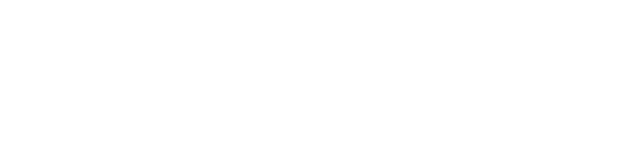
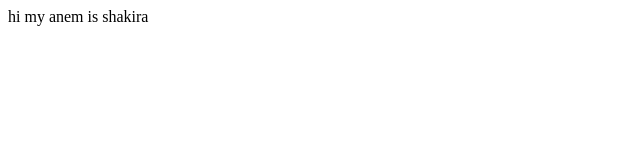
Before and after one commit to ChickenNuggetsAreTasty/ChickenNuggetsAreTasty.github.io, a plain HTML site: page index.html in a window 1280 px wide. Shown: the whole page, without its empty margins (0-640 px from the left). Drawn offline with Linux system fonts and the light colour scheme.

Commit message:
Update index.html

```diff
--- a/index.html
+++ b/index.html
@@ -5,4 +5,8 @@
         <style>
         </style>
     </head>
+
+    <p> hi my anem is shakira</p>
+
+
     <body>
```
